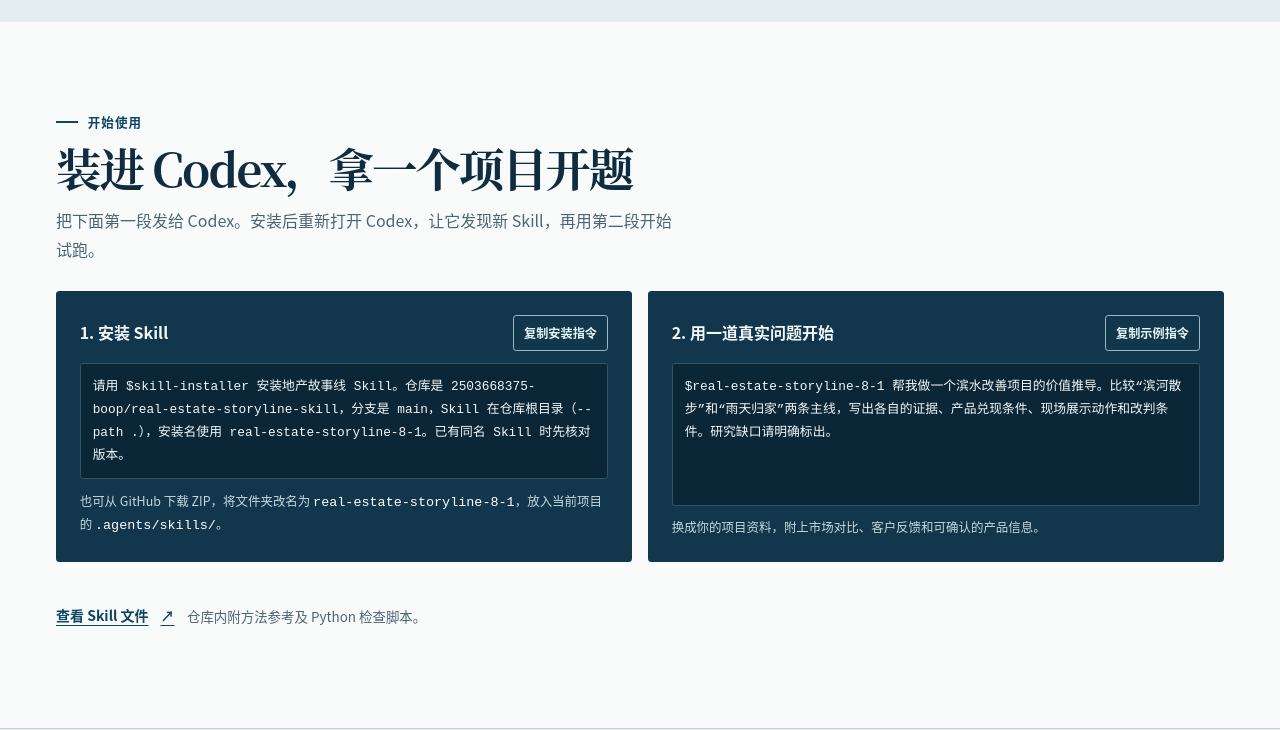
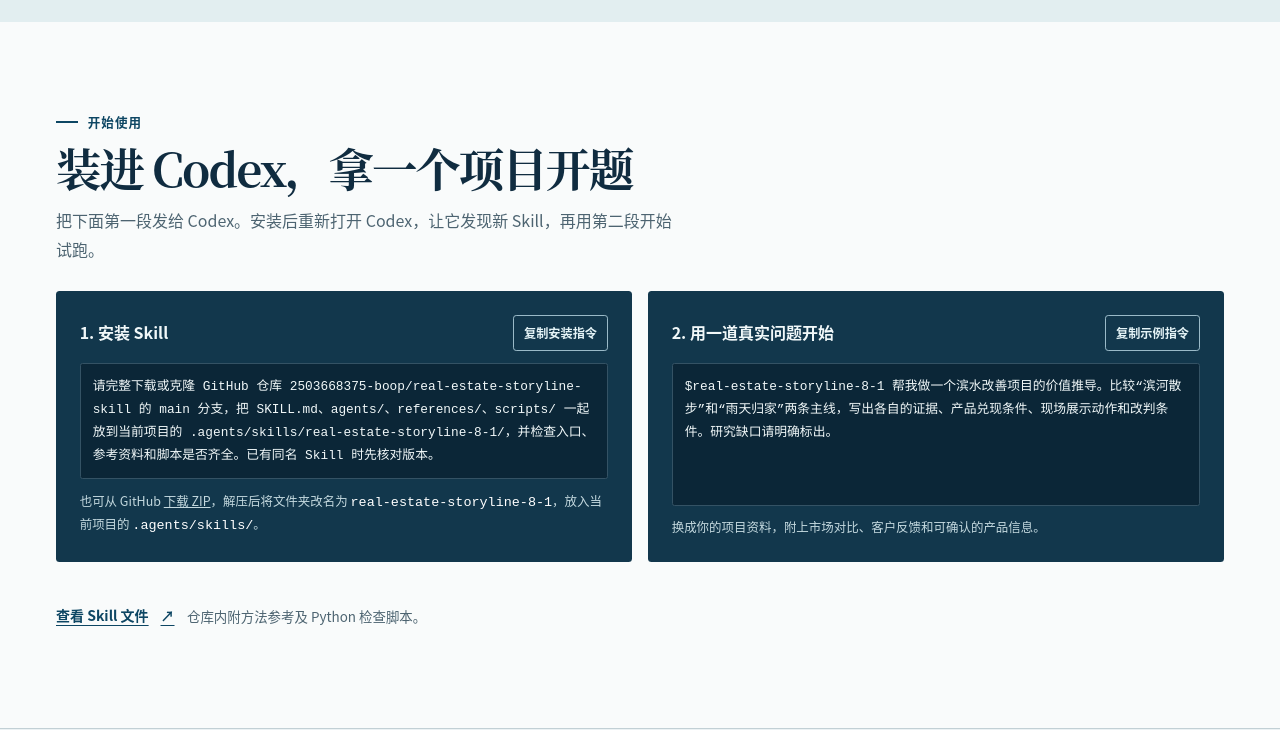
Before and after one commit to 2503668375-boop/real-estate-storyline-skill, a plain HTML site: page docs/index.html in a window 1280 px wide. Shown: the part 1902-2632 px from the top of the page. Drawn offline with Linux system fonts and the light colour scheme.

Commit message:
Verify full-repository installation instructions

```diff
--- a/docs/index.html
+++ b/docs/index.html
@@ -151,8 +151,8 @@
             <h3>1. 安装 Skill</h3>
             <button class="copy" type="button" data-copy="install-command" hidden>复制安装指令</button>
           </div>
-          <pre><code id="install-command">请用 $skill-installer 安装地产故事线 Skill。仓库是 2503668375-boop/real-estate-storyline-skill，分支是 main，Skill 在仓库根目录（--path .），安装名使用 real-estate-storyline-8-1。已有同名 Skill 时先核对版本。</code></pre>
-          <p class="command-note">也可从 GitHub 下载 ZIP，将文件夹改名为 <code>real-estate-storyline-8-1</code>，放入当前项目的 <code>.agents/skills/</code>。</p>
+          <pre><code id="install-command">请完整下载或克隆 GitHub 仓库 2503668375-boop/real-estate-storyline-skill 的 main 分支，把 SKILL.md、agents/、references/、scripts/ 一起放到当前项目的 .agents/skills/real-estate-storyline-8-1/，并检查入口、参考资料和脚本是否齐全。已有同名 Skill 时先核对版本。</code></pre>
+          <p class="command-note">也可从 GitHub <a href="https://github.com/2503668375-boop/real-estate-storyline-skill/archive/refs/heads/main.zip">下载 ZIP</a>，解压后将文件夹改名为 <code>real-estate-storyline-8-1</code>，放入当前项目的 <code>.agents/skills/</code>。</p>
         </article>
 
         <article class="command-card" id="prompt">
```
Also changed, not shown: 1 other file.
